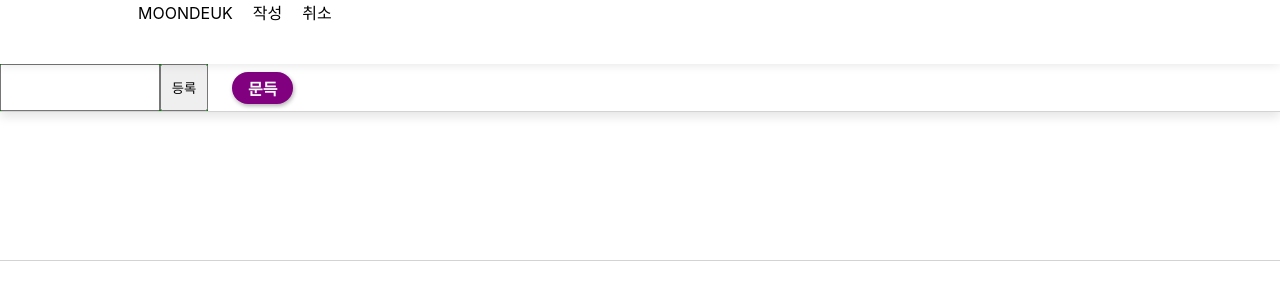
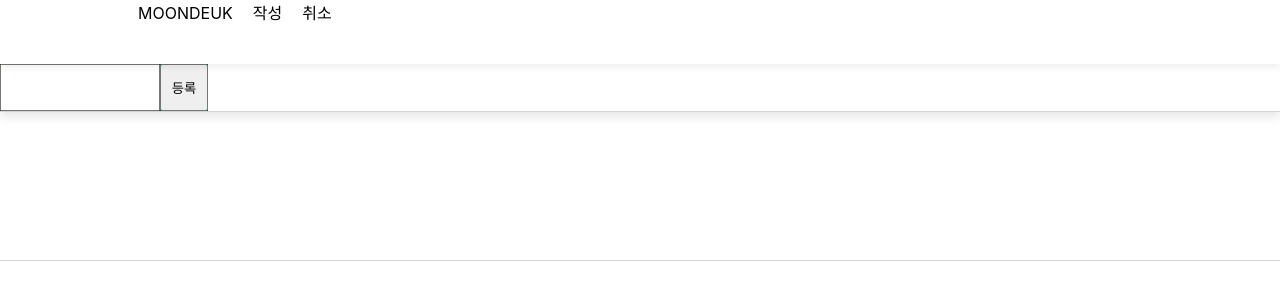
Before and after one commit to JengYoung/BlogProject_Moondeuk, a React (Create React App) app in the folder client/: page /write in a window 1280 px wide. Shown: the top 300 px of the page. Built offline with nearby package versions, Linux system fonts and the light colour scheme.

Commit message:
tagbar 태그 생성 기능 구현

```diff
--- a/client/src/components/write/TagBar.js
+++ b/client/src/components/write/TagBar.js
@@ -1,6 +1,5 @@
-import React from 'react'
+import React, { useCallback, useState } from 'react';
 import styled from 'styled-components';
-import Button from '../common/Button';
 
 /*
 */
@@ -16,7 +15,7 @@ const StyledTagBar = styled.div`
     z-index: 10;
 `;
 const StyledTagsForm = styled.form`
-    width: auto%;
+    width: auto;
     height: 100%;
     background-color: green;
     display: flex;
@@ -46,18 +45,53 @@ const StyledTag = styled.div`
     background-color: purple;
     box-shadow: 1px 2px 4px rgba(0,0,0,0.3);
     border-radius: 50px;
-    font-weight: 800;
+    font-weight: 700;
     color: white;
 `;
 
-const TagBar = () => {
+const Tag = React.memo(({tag}) => <StyledTag># {tag}</StyledTag>)
+
+const TagsWrapper = React.memo(({ tags }) => (
+    <StyledTagsWrapper>
+        {tags.map(
+            tag => (
+                <Tag tag={tag}/>
+            )
+        )}
+    </StyledTagsWrapper>
+))
+
+const TagBar = ({ onChangeTags, tags }) => {
+    const [ input, setInput ] = useState('');
+    const [ nowTags, setNowTags ] = useState([]);
+    console.log("tags값", tags);
+
+    const insertTag = useCallback(
+        tag => {
+            if ((!tag) || (nowTags.includes(tag))) return;
+            const nextTags = [...nowTags, tag];
+            setNowTags(nextTags);
+            onChangeTags(nextTags);
+        },
+        [onChangeTags, nowTags]);
+
+    const onChange = useCallback(e => {
+        setInput(e.target.value);
+    },[]);
+
+    const onSubmit = useCallback(e => {
+        e.preventDefault();
+        insertTag(input.trim());
+        setInput('');
+    },[input, insertTag]);
+
     return (
         <StyledTagBar>
-            <StyledTagsForm>
-                <StyledTagsInput/>
-                <StyledTagsBtn>등록</StyledTagsBtn>
+            <StyledTagsForm onSubmit={onSubmit}>
+                <StyledTagsInput onChange={onChange} value={input} />
+                <StyledTagsBtn type="submit">등록</StyledTagsBtn>
             </StyledTagsForm>
-            <StyledTagsWrapper><StyledTag>문득</StyledTag></StyledTagsWrapper>
+            <TagsWrapper tags={nowTags}></TagsWrapper>
         </StyledTagBar>
     );
 };
--- /dev/null
+++ b/client/src/containers/post/TagBarContainer.js
@@ -0,0 +1,20 @@
+import React from 'react'
+import { useSelector, useDispatch } from 'react-redux';
+import TagBar from '../../components/write/TagBar';
+import { changeText } from '../../modules/write';
+
+function TagBarContainer() {
+    const dispatch = useDispatch();
+    const tags = useSelector(state => state.writeReducer.tags);
+    console.log("여기???", tags);
+    const onChangeTags = nextTags => {
+        dispatch(changeText({ name: "tags", value: nextTags }));
+    }
+
+
+    return (
+        <TagBar onChangeTags={onChangeTags} tags={tags} />
+    )
+}
+
+export default TagBarContainer
--- a/client/src/containers/post/WriteContainer.js
+++ b/client/src/containers/post/WriteFormContainer.js
@@ -6,7 +6,7 @@ import WriteBackground from '../../components/write/WriteBackground'
 import WriteForm from '../../components/write/WriteForm'
 import { changeText, initializeDiary } from '../../modules/write';
 
-function WriteContainer() {
+function WriteFormContainer() {
     const { title, body } = useSelector(({ writeReducer }) => ({
         title: writeReducer.title,
         body: writeReducer.body
@@ -19,7 +19,6 @@ function WriteContainer() {
     }, [dispatch])
     return (
         <>
-            <TagBar></TagBar>
             <WriteBackground>
                 <WriteForm onChangeText={onChangeText} title={title} body={body}></WriteForm>
             </WriteBackground>
@@ -27,4 +26,4 @@ function WriteContainer() {
     )
 }
 
-export default WriteContainer
+export default WriteFormContainer
--- a/client/src/modules/write.js
+++ b/client/src/modules/write.js
@@ -30,7 +30,7 @@ export function* writeSaga() {
 const initialState = {
     title: '',
     body: '',
-    tags: '',
+    tags: [],
     writeError: '',
     diary: '',
 };
--- a/client/src/pages/WritePage.js
+++ b/client/src/pages/WritePage.js
@@ -1,14 +1,15 @@
-import React from 'react'
-import Header from '../components/common/Header'
-import WriteBackground from '../components/write/WriteBackground'
-import WriteContainer from '../containers/post/WriteContainer'
-
+import React from 'react';
+import Header from '../components/common/Header';
+import WriteBackground from '../components/write/WriteBackground';
+import TagBarContainer from '../containers/post/TagBarContainer';
+import WirteFormContainer from '../containers/post/WriteFormContainer';
 function WritePage() {
     return (
         <>
             <Header write/>
+            <TagBarContainer />
             <WriteBackground>
-                <WriteContainer/>
+                <WirteFormContainer />
             </WriteBackground>
         </>
     )
```
